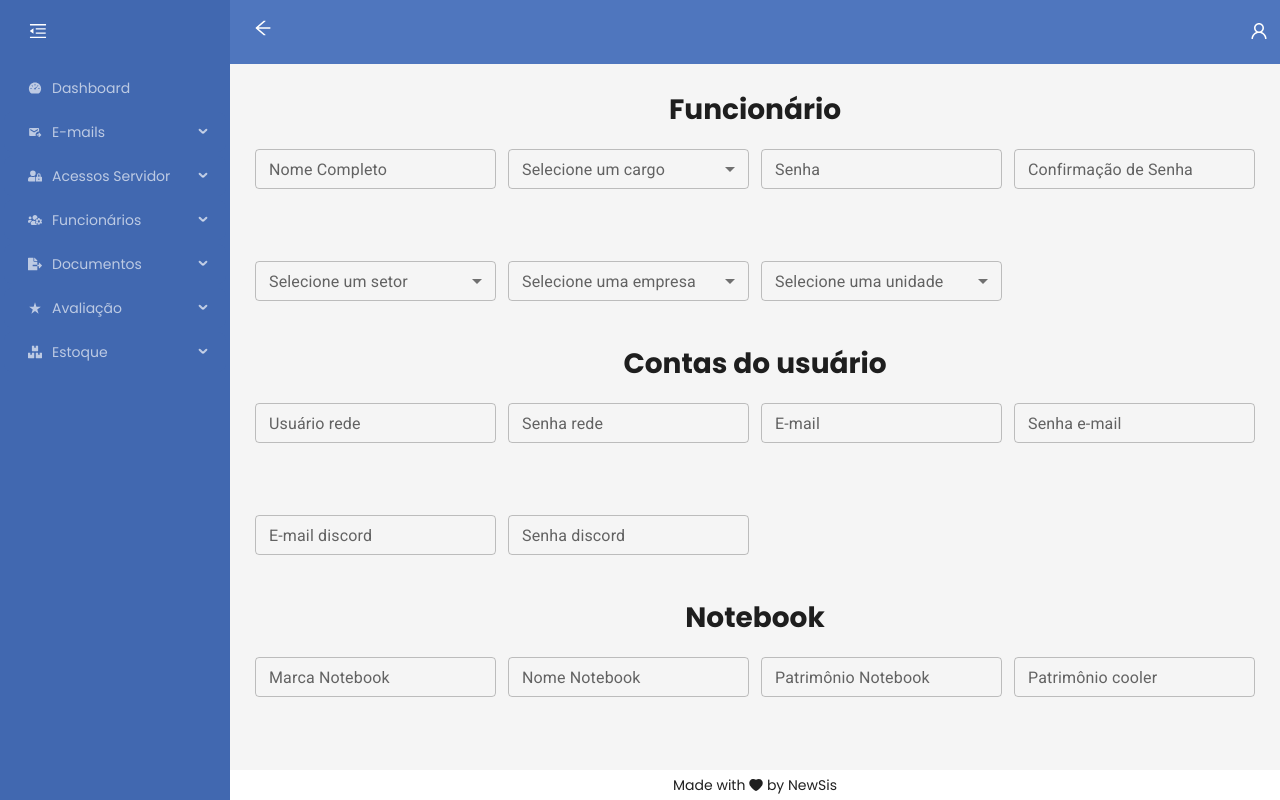
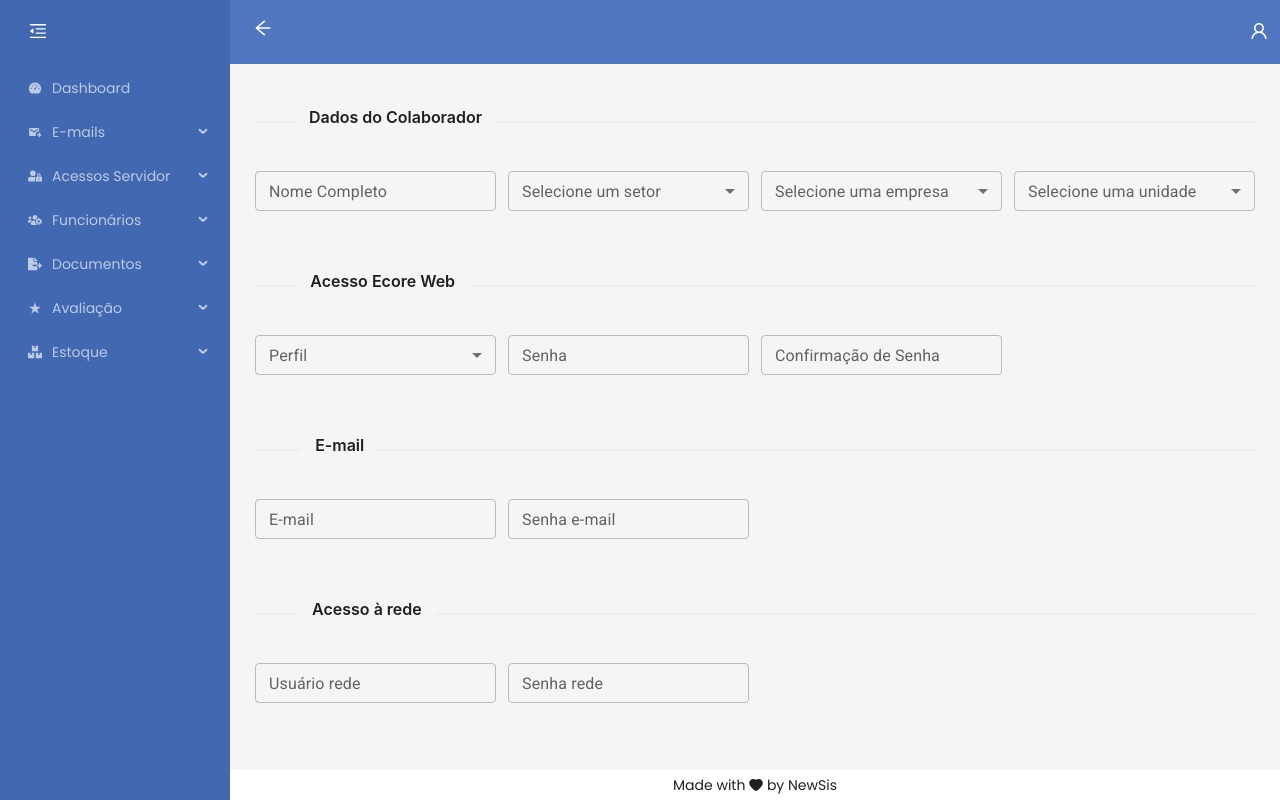
Before and after one commit to unicontroldevelopment/ecore-web, a React (Vite) app: page /employee/create in a window 1280 px wide. Built offline with nearby package versions, Linux system fonts and the light colour scheme; sample sign-in values are in the browser's storage.

Commit message:
ECW2-5 - Make some improvements in employee register

```diff
--- /dev/null
+++ b/src/components/FormDivider.jsx
@@ -0,0 +1,12 @@
+/* eslint-disable react/prop-types */
+import { Divider, Typography } from "antd";
+
+const { Title } = Typography;
+
+export default function FormDivider({ title }) {
+  return (
+    <Divider orientation="left" plain>
+      <Title level={5}>{title}</Title>
+    </Divider>
+  );
+}
--- a/src/components/input/Select.jsx
+++ b/src/components/input/Select.jsx
@@ -1,4 +1,5 @@
 /* eslint-disable react/prop-types */
+import * as React from "react";
 import {
   FormControl,
   FormHelperText,
@@ -6,6 +7,7 @@ import {
   MenuItem,
   Select,
 } from "@mui/material";
+
 export function CustomSelect({
   label,
   name,
@@ -14,7 +16,16 @@ export function CustomSelect({
   errorText,
   options,
 }) {
-  const hasError = Boolean(errorText);
+  const [error, setError] = React.useState(false);
+
+  React.useEffect(() => {
+    if (errorText) {
+      setError(true);
+    } else {
+      setError(false);
+    }
+  }, [errorText]);
+
   const upperCaseString = (text) =>
     text.charAt(0).toUpperCase() + text.slice(1);
 
@@ -26,17 +37,17 @@ export function CustomSelect({
       }}
       size="small"
       fullWidth
-      error={hasError}
+      error={error}
     >
       <InputLabel>{label}</InputLabel>
       <Select name={name} value={value} onChange={onChange} label={label}>
-        {options.map((option) => (
-          <MenuItem key={option} value={option}>
+        {options.map((option, index) => (
+          <MenuItem key={index} value={option}>
             {upperCaseString(option)}
           </MenuItem>
         ))}
       </Select>
-      {hasError && <FormHelperText>{errorText}</FormHelperText>}
+      {error && <FormHelperText>{errorText}</FormHelperText>}
     </FormControl>
   );
 }
--- a/src/pages/employees/createEmployee/index.jsx
+++ b/src/pages/employees/createEmployee/index.jsx
@@ -4,21 +4,16 @@ import { useNavigate } from "react-router-dom";
 
 import { CustomInput } from "../../../components/input/index";
 import toastInfo from "../../../components/toasts/toastInfo";
-import UserService from "../../../services/UserService";
-import {
-  companies,
-  department,
-  role,
-  units,
-} from "../../../utils/ListCompanies";
 import toastSuccess from "../../../components/toasts/toastSuccess";
 import toastError from "../../../components/toasts/toastError";
+import FormDivider from "../../../components/FormDivider";
+import UserService from "../../../services/UserService";
+import { Options } from "../../../utils/options";
 
 export default function CreateEmployee() {
   const navigate = useNavigate();
   const userRegister = new UserService();
 
-  //State para receber os dados
   const [values, setValues] = React.useState({
     name: "",
     role: "",
@@ -41,7 +36,6 @@ export default function CreateEmployee() {
     windowsVersion: "",
   });
 
-  //State dos erros
   const [messageError, setMessageError] = React.useState({
     name: "",
     email: "",
@@ -50,10 +44,19 @@ export default function CreateEmployee() {
   });
 
   const handleChange = (event) => {
-    setValues(prevState => {
-      const updatedValues = { ...prevState, [event.target.name]: event.target.value };
-      if (event.target.name === "password" || event.target.name === "passwordConfirmation") {
-        verifyPasswords(updatedValues.password, updatedValues.passwordConfirmation);
+    setValues((prevState) => {
+      const updatedValues = {
+        ...prevState,
+        [event.target.name]: event.target.value,
+      };
+      if (
+        event.target.name === "password" ||
+        event.target.name === "passwordConfirmation"
+      ) {
+        verifyPasswords(
+          updatedValues.password,
+          updatedValues.passwordConfirmation
+        );
       }
       return updatedValues;
     });
@@ -67,7 +70,7 @@ export default function CreateEmployee() {
   };
 
   const verifyPasswords = (password, passwordConfirmation) => {
-    const errorMessage = "As senhas não conferem";
+    const errorMessage = "As senhas não conferem!";
 
     if (password === passwordConfirmation) {
       setMessageError((prevState) => ({
@@ -119,7 +122,7 @@ export default function CreateEmployee() {
     const response = await userRegister.create(values);
 
     if (response.request.status === 500) {
-      toastError("Usuário já cadastrado!");
+      toastError("Colaborador já cadastrado!");
       return;
     } else {
       toastSuccess("Colaborador cadastrado com sucesso!");
@@ -129,7 +132,7 @@ export default function CreateEmployee() {
 
   return (
     <>
-      <h1 style={{ textAlign: "center" }}>Funcionário</h1>
+      <FormDivider title="Dados do Colaborador" />
       <Row gutter={[12, 12]}>
         <CustomInput.Root columnSize={6}>
           <CustomInput.Input
@@ -143,11 +146,41 @@ export default function CreateEmployee() {
         </CustomInput.Root>
         <CustomInput.Root columnSize={6}>
           <CustomInput.Select
-            label="Selecione um cargo"
+            label="Selecione um setor"
+            name="department"
+            value={values.department}
+            onChange={handleChange}
+            options={Options.Departments()}
+          />
+        </CustomInput.Root>
+        <CustomInput.Root columnSize={6}>
+          <CustomInput.Select
+            label="Selecione uma empresa"
+            name="company"
+            value={values.company}
+            onChange={handleChange}
+            options={Options.Companies()}
+          />
+        </CustomInput.Root>
+        <CustomInput.Root columnSize={6}>
+          <CustomInput.Select
+            label="Selecione uma unidade"
+            name="unit"
+            value={values.unit}
+            onChange={handleChange}
+            options={Options.Units()}
+          />
+        </CustomInput.Root>
+      </Row>
+      <FormDivider title="Acesso Ecore Web" />
+      <Row gutter={[12, 12]}>
+        <CustomInput.Root columnSize={6}>
+          <CustomInput.Select
+            label="Perfil"
             name="role"
             value={values.role}
             onChange={handleChange}
-            options={role()}
+            options={Options.Roles()}
           />
         </CustomInput.Root>
         <CustomInput.Root columnSize={6}>
@@ -170,35 +203,32 @@ export default function CreateEmployee() {
             errorText={messageError.passwordConfirmation}
           />
         </CustomInput.Root>
+      </Row>
+      <FormDivider title="E-mail" />
+      <Row gutter={[12, 12]}>
         <CustomInput.Root columnSize={6}>
-          <CustomInput.Select
-            label="Selecione um setor"
-            name="department"
-            value={values.department}
+          <CustomInput.Input
+            label="E-mail"
+            type="text"
+            name="email"
+            value={values.email}
             onChange={handleChange}
-            options={department()}
+            errorText={messageError.email}
           />
         </CustomInput.Root>
         <CustomInput.Root columnSize={6}>
-          <CustomInput.Select
-            label="Selecione uma empresa"
-            name="company"
-            value={values.company}
-            onChange={handleChange}
-            options={companies()}
-          />
-        </CustomInput.Root>
-        <CustomInput.Root columnSize={6}>
-          <CustomInput.Select
-            label="Selecione uma unidade"
-            name="unit"
-            value={values.unit}
-            onChange={handleChange}
-            options={units()}
+          <CustomInput.Input
+            label="Senha e-mail"
+            type="text"
+            name="passwordEmail"
+            value={values.passwordEmail}
+            onChange={(e) => {
+              setValues({ ...values, [e.target.name]: e.target.value });
+            }}
           />
         </CustomInput.Root>
       </Row>
-      <h1 style={{ textAlign: "center" }}>Contas do usuário</h1>
+      <FormDivider title="Acesso à rede" />
       <Row gutter={[12, 12]}>
         <CustomInput.Root columnSize={6}>
           <CustomInput.Input
@@ -222,27 +252,9 @@ export default function CreateEmployee() {
             }}
           />
         </CustomInput.Root>
-        <CustomInput.Root columnSize={6}>
-          <CustomInput.Input
-            label="E-mail"
-            type="text"
-            name="email"
-            value={values.email}
-            onChange={handleChange}
-            errorText={messageError.email}
-          />
-        </CustomInput.Root>
-        <CustomInput.Root columnSize={6}>
-          <CustomInput.Input
-            label="Senha e-mail"
-            type="text"
-            name="passwordEmail"
-            value={values.passwordEmail}
-            onChange={(e) => {
-              setValues({ ...values, [e.target.name]: e.target.value });
-            }}
-          />
-        </CustomInput.Root>
+      </Row>
+      <FormDivider title="Discord" />
+      <Row gutter={[12, 12]}>
         <CustomInput.Root columnSize={6}>
           <CustomInput.Input
             label="E-mail discord"
@@ -266,17 +278,15 @@ export default function CreateEmployee() {
           />
         </CustomInput.Root>
       </Row>
-      <h1 style={{ textAlign: "center" }}>Notebook</h1>
+      <FormDivider title="Notebook" />
       <Row gutter={[12, 12]}>
         <CustomInput.Root columnSize={6}>
-          <CustomInput.Input
+          <CustomInput.Select
             label="Marca Notebook"
-            type="text"
             name="notebookBrand"
             value={values.notebookBrand}
-            onChange={(e) => {
-              setValues({ ...values, [e.target.name]: e.target.value });
-            }}
+            onChange={handleChange}
+            options={Options.NotebookBrands()}
           />
         </CustomInput.Root>
         <CustomInput.Root columnSize={6}>
@@ -313,25 +323,21 @@ export default function CreateEmployee() {
           />
         </CustomInput.Root>
         <CustomInput.Root columnSize={6}>
-          <CustomInput.Input
+          <CustomInput.Select
             label="Versão Office"
-            type="text"
             name="officeVersion"
             value={values.officeVersion}
-            onChange={(e) => {
-              setValues({ ...values, [e.target.name]: e.target.value });
-            }}
+            onChange={handleChange}
+            options={Options.OfficeVersions()}
           />
         </CustomInput.Root>
         <CustomInput.Root columnSize={6}>
-          <CustomInput.Input
-            label="Versão Windows"
-            type="text"
+          <CustomInput.Select
+            label="Versão sistema operacional"
             name="windowsVersion"
             value={values.windowsVersion}
-            onChange={(e) => {
-              setValues({ ...values, [e.target.name]: e.target.value });
-            }}
+            onChange={handleChange}
+            options={Options.OSVersions()}
           />
         </CustomInput.Root>
       </Row>
--- a/src/utils/ListCompanies.jsx
+++ /dev/null
@@ -1,25 +0,0 @@
-export const companies = () => {
-  return ["Unicontrol", "Fitolog", "Corelog", "ECORE", "Labs", "Newsis"];
-};
-export const role = () => {
-  return ["Master", "RH", "Operacional", "Comercial", "Franqueado"];
-};
-export const department = () => {
-  return [
-    "Administrativo",
-    "Biólogo",
-    "Comercial",
-    "Diretor",
-    "Diversos",
-    "Estagiário",
-    "Fitolog",
-    "Marketing",
-    "Newsis",
-    "Operacional",
-    "RH",
-    "TI",
-  ];
-};
-export const units = () => {
-  return ["Canoas", "Farroupilha", "Pelotas"];
-};
--- /dev/null
+++ b/src/utils/options/Companies.jsx
@@ -0,0 +1,3 @@
+export const Companies = () => {
+  return ["Unicontrol", "Fitolog", "Corelog", "ECORE", "Labs", "Newsis"];
+};
--- /dev/null
+++ b/src/utils/options/Departments.jsx
@@ -0,0 +1,16 @@
+export const Departments = () => {
+  return [
+    "Administrativo",
+    "Biólogo",
+    "Comercial",
+    "Diretor",
+    "Diversos",
+    "Estagiário",
+    "Fitolog",
+    "Marketing",
+    "Newsis",
+    "Operacional",
+    "RH",
+    "TI",
+  ];
+};
--- /dev/null
+++ b/src/utils/options/NotebookBrands.jsx
@@ -0,0 +1,3 @@
+export const NotebookBrands = () => {
+  return ["Dell", "Lenovo", "Acer", "Apple", "Particular", "Não tem"];
+};
--- /dev/null
+++ b/src/utils/options/OSVersions.jsx
@@ -0,0 +1,10 @@
+export const OSVersions = () => {
+  return [
+    "Windows 11 Home Single",
+    "Windows 10 Home Single",
+    "Windows 7 Vista",
+    "MacOS",
+    "Particular",
+    "Não tem",
+  ];
+};
--- /dev/null
+++ b/src/utils/options/OfficeVersions.jsx
@@ -0,0 +1,10 @@
+export const OfficeVersions = () => {
+  return [
+    "Home and Business 2019",
+    "Home and Business 2013",
+    "Home and Business 2010",
+    "Profissional Plus 2016",
+    "Particular",
+    "Não tem",
+  ];
+};
--- /dev/null
+++ b/src/utils/options/Roles.jsx
@@ -0,0 +1,3 @@
+export const Roles = () => {
+  return ["Master", "RH", "Operacional", "Comercial", "Franqueado"];
+};
--- /dev/null
+++ b/src/utils/options/Units.jsx
@@ -0,0 +1,3 @@
+export const Units = () => {
+  return ["Canoas", "Farroupilha", "Pelotas"];
+};
--- /dev/null
+++ b/src/utils/options/index.jsx
@@ -0,0 +1,17 @@
+import { Departments } from "./Departments";
+import { Units } from "./Units";
+import { NotebookBrands } from "./NotebookBrands";
+import { OSVersions } from "./OSVersions";
+import { Companies } from "./Companies";
+import { Roles } from "./Roles";
+import { OfficeVersions } from "./OfficeVersions";
+
+export const Options = {
+  Departments,
+  Units,
+  NotebookBrands,
+  OSVersions,
+  Companies,
+  Roles,
+  OfficeVersions,
+};
```
